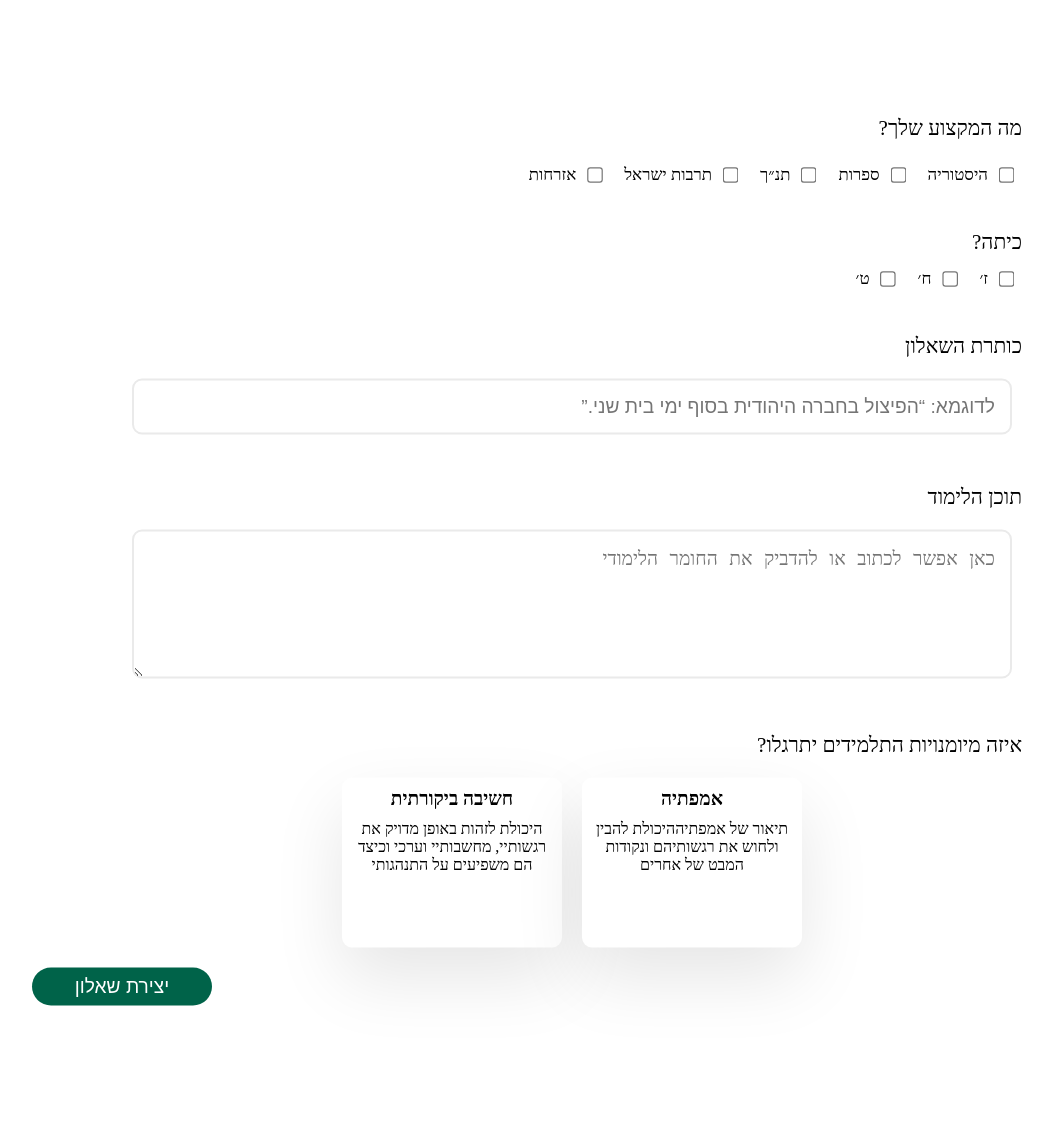
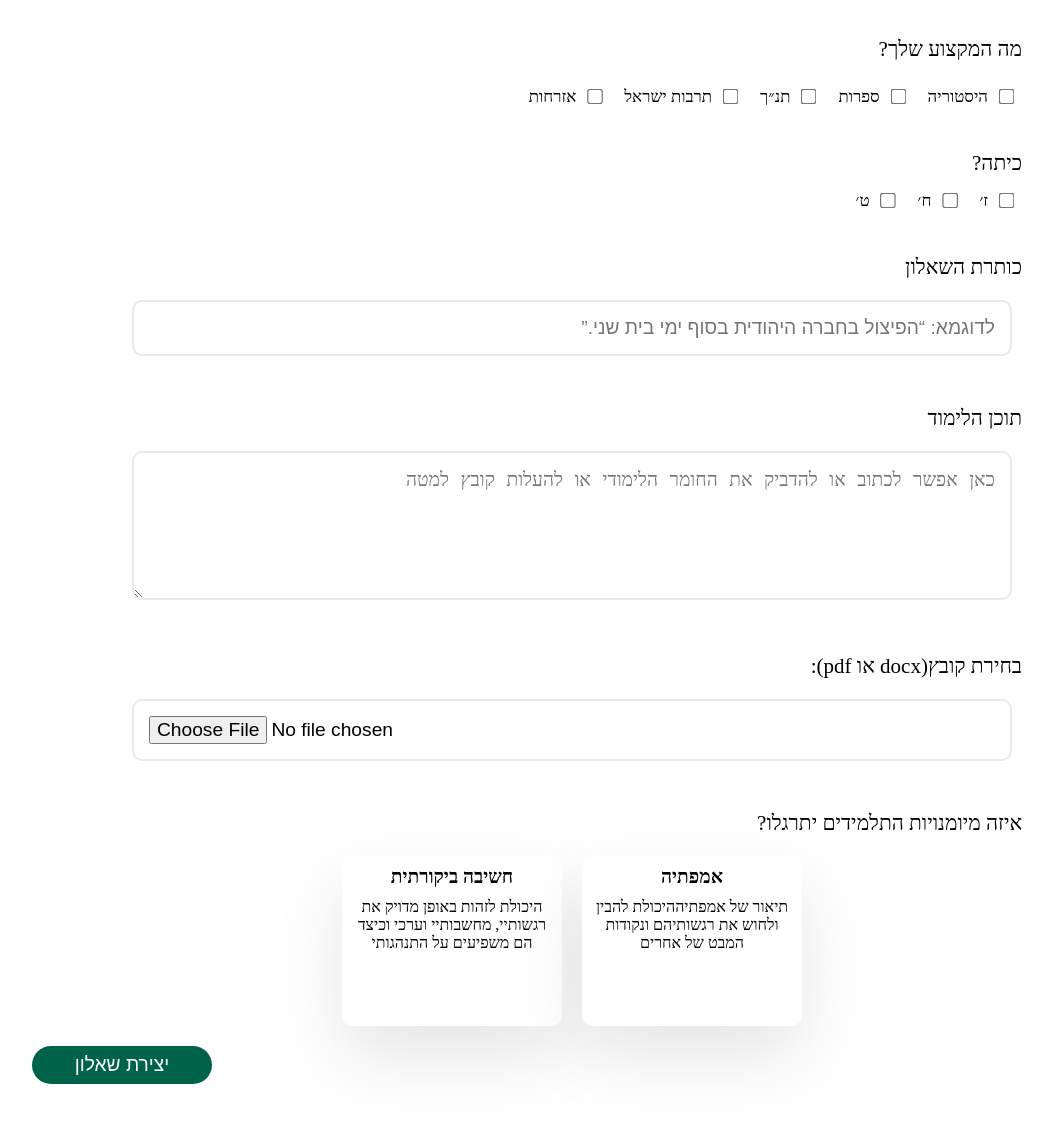
Before and after one commit to Beyond-Grades-AI/soft_skills, a Django app: page /teacher_screen/ in a window 1280 px wide. Shown: the part 157-1301 px from the top of the page, without its empty margins (68-1121 px from the left). Before the commit the page ends 1163 px from the top, so only its background shows below. Run offline with Django 5.2, Linux system fonts and the light colour scheme; parts of the project's set-up code (start-up, migrations or seed data) failed here and were passed over.

Commit message:
adding uploading file feature

```diff
--- a/soft_skills/web/templates/teacher_screen.html
+++ b/soft_skills/web/templates/teacher_screen.html
@@ -220,6 +220,7 @@ textarea {
     text-align: right; /* Align text to the right */
 }
 
+
 </style>
 {% endblock %}
 
@@ -230,7 +231,7 @@ textarea {
 </div>
 <div class="title-container">
     <div class="form-container">
-        <form method="post">
+        <form method="post" enctype="multipart/form-data">
             {% csrf_token %}
 
             <h3>?מה המקצוע שלך</h3>
@@ -254,7 +255,11 @@ textarea {
 
 
             <h4>תוכן הלימוד</h4>
-            <textarea name="input_text" rows="5" placeholder="כאן אפשר לכתוב או להדביק את החומר הלימודי"></textarea>
+            <textarea name="input_text" rows="5" placeholder="כאן אפשר לכתוב או להדביק את החומר הלימודי או להעלות קובץ למטה"></textarea>
+            <div>
+                <label for="file"><h4>:(pdf או docx)בחירת קובץ</h4></label>
+                <input type="file" id="file" name="file" accept=".pdf,.doc,.docx">
+            </div>
 
             <h4>?איזה מיומנויות התלמידים יתרגלו</h4>
             <div class="skill-selection">
--- a/soft_skills/web/views.py
+++ b/soft_skills/web/views.py
@@ -1,4 +1,6 @@
 # web/views.py
+from xml.dom.minidom import Document
+
 from .models import Student  # Import the Question model
 from django.urls import reverse
 from .models import Question  # Import the Question model
@@ -8,6 +10,9 @@ from django.utils import timezone
 from language_model.LM import create_questions as create_questions_LM
 from django.shortcuts import render, redirect
 from .models import Test, Teacher
+from django.core.files.storage import FileSystemStorage
+import pdfplumber
+from docx import Document
 
 
 
@@ -45,28 +50,68 @@ def process_input(input_text: str, soft_skill: str, num_q) -> str:
     return questions
 
 # View for handling question creation
+def extract_text_from_docx(file_path):
+    doc = Document(file_path)
+    reversed_text = []
+    for para in doc.paragraphs:
+        reversed_words = []
+        for word in para.text.split():
+            reversed_word = word[::-1]  # Reverse word letter-by-letter
+            reversed_words.append(reversed_word)
+        reversed_paragraph = ' '.join(reversed_words)
+        reversed_text.append(reversed_paragraph)
+    return '\n\n'.join(reversed_text)
+
+def extract_text_from_pdf(file_path):
+    text = ""
+    try:
+        with pdfplumber.open(file_path) as pdf:
+            for page in pdf.pages:
+                text += page.extract_text() or ""
+    except Exception as e:
+        print(f"Error reading PDF file: {e}")
+    return text
+
 def create_questions(request):
     print('create_questions!!')
     print('request method: ')
     print(request.method)
-
     generated_questions = ""  # Initialize generated questions text
-
+    input_text = ""
     if request.method == 'POST':
-        # Get form inputs
-        input_text = request.POST.get('input_text', '')
         skill = request.POST.get('skill', '')
         subject = request.POST.get('subject', '')
         grade = request.POST.get('grade', '')
-        test_title = request.POST.get('title','')
-
-        print(f"skill: {skill} subject: {subject}, grade: {grade}, test_title: {test_title}")
+        test_title = request.POST.get('title', '')
+        try:
+            if request.FILES['file']:
+                uploaded_file = request.FILES['file']
+                fs = FileSystemStorage()
+                filename = fs.save(uploaded_file.name, uploaded_file)
+                print(f'file name is: {filename}')
+                file_path = fs.path(filename)
+                print(f'file path is: {file_path}')
+                if uploaded_file.name.endswith('.docx'):
+                    input_text = extract_text_from_docx(file_path)
+                elif uploaded_file.name.endswith('.pdf'):
+                    input_text = extract_text_from_pdf(file_path)
+                else:
+                    input_text = 'Unsupported file type'
+        except Exception as e:
+            print(f"Error reading PDF file: {e}")
+        # Get form inputs
+        if input_text == "":
+            input_text = request.POST.get('input_text', '')
+            print(f"skill: {skill} subject: {subject}, grade: {grade}, test_title: {test_title}")
 
         # Validate form inputs
         if not (skill and subject): #<--and sub_topic
             return HttpResponseServerError("Please fill in all required fields")
 
         # Process input text
+        print('ZZZZZZZZZZZZZZZZZZZZZZZZZZZZZZZZZZZZZZZZZZZZZZZZZZZZZZ')
+        print(f'input text : {input_text}')
+        print('ZZZZZZZZZZZZZZZZZZZZZZZZZZZZZZZZZZZZZZZZZZZZZZZZZZZZZZ')
         if input_text:
             generated_questions = process_input(input_text, skill, 5)
             print( f"num of questions: {len(generated_questions)}")
```
